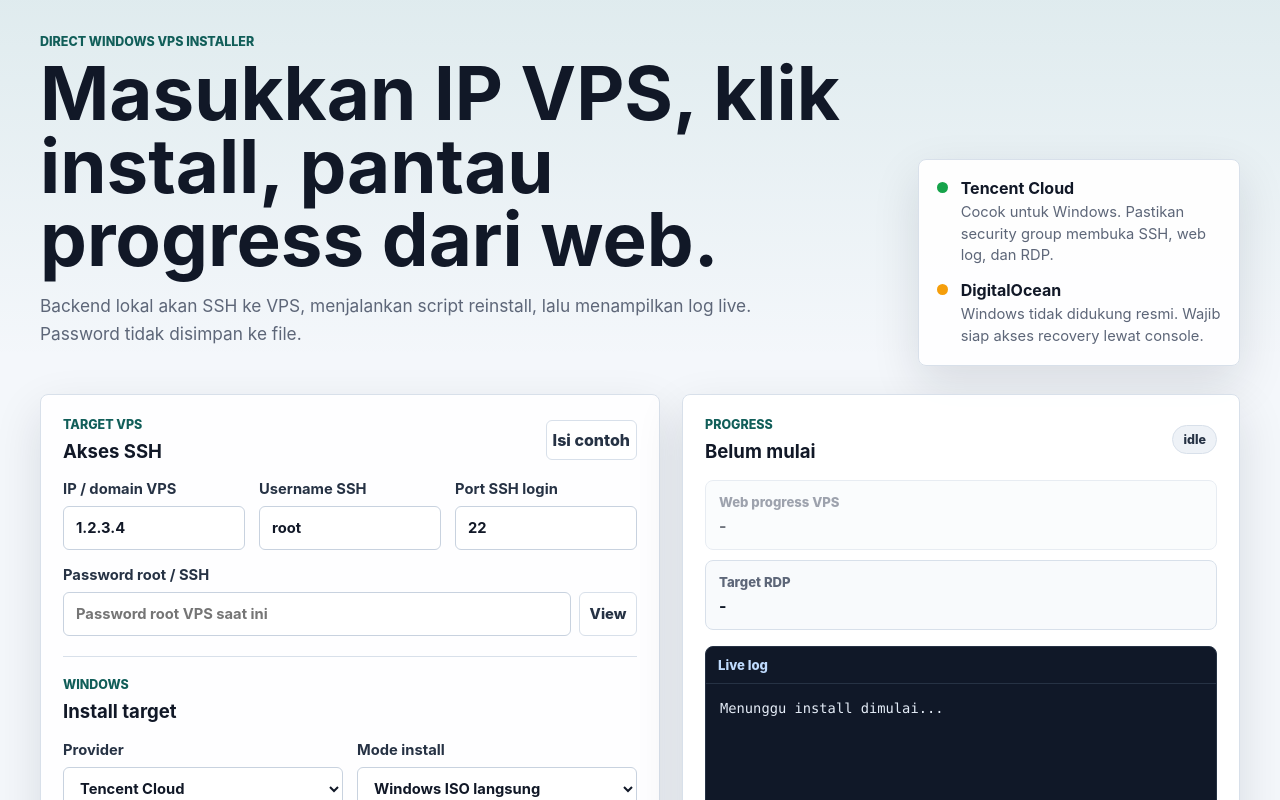
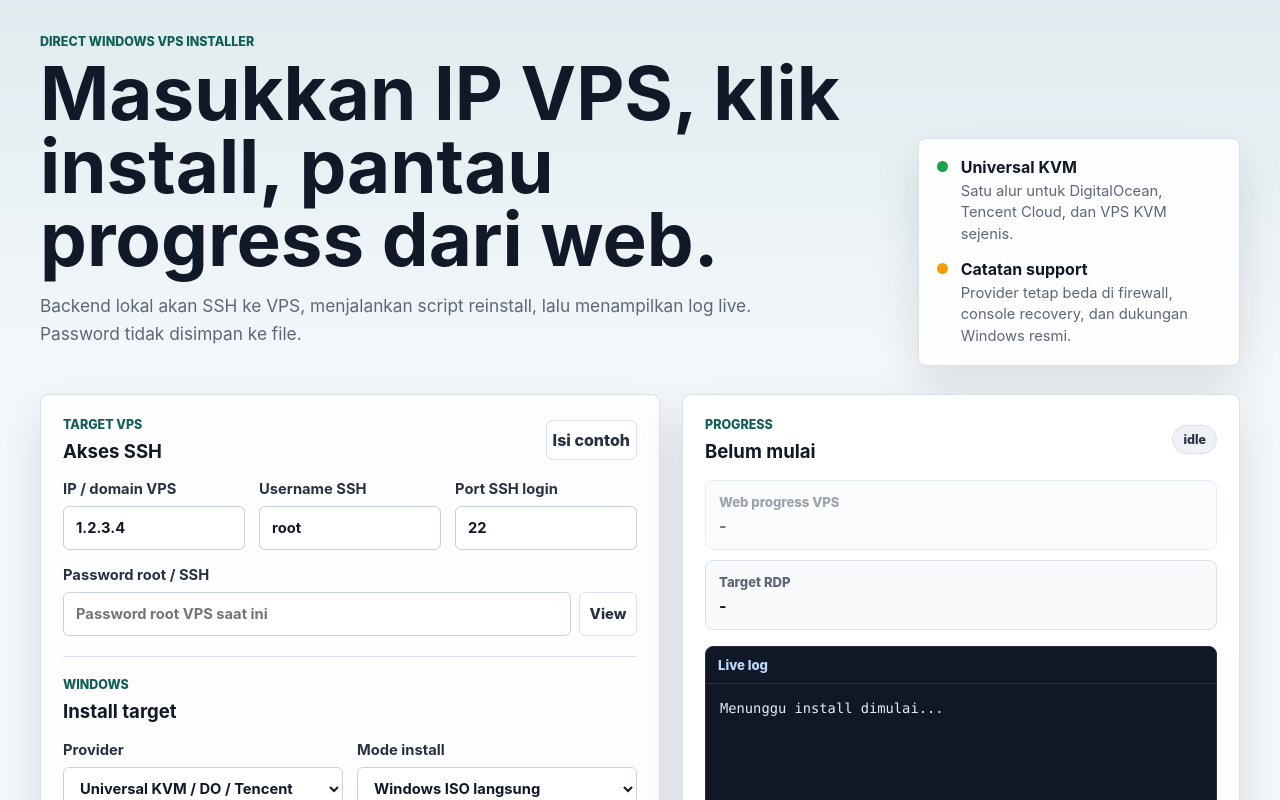
Before and after one commit to tehafidh/intsalwindows, a website: page public/index.html in a window 1280 px wide. Both pictures are taken after a click on the button "Isi contoh". Shown: the top 800 px of the page. Drawn offline with Linux system fonts and the light colour scheme.

Commit message:
Clean taskbar tray icons and unify provider mode

```diff
--- a/public/app.js
+++ b/public/app.js
@@ -43,6 +43,9 @@ function isUrl(value) {
 }
 
 function providerNotice() {
+  if (provider.value === "universal") {
+    return "Mode Universal KVM: logic install sama untuk DigitalOcean, Tencent, dan VPS KVM sejenis.";
+  }
   if (provider.value === "digitalocean") {
     return "DigitalOcean tidak support Windows resmi. Pastikan console recovery tersedia.";
   }
@@ -243,7 +246,7 @@ document.querySelector("#load-example").addEventListener("click", () => {
   host.value = "1.2.3.4";
   sshUsername.value = "root";
   sshLoginPort.value = "22";
-  provider.value = "tencent";
+  provider.value = "universal";
   mode.value = "iso";
   imageName.value = "Windows Server 2012 R2 SERVERDATACENTER";
   imageUrl.value =
--- a/public/index.html
+++ b/public/index.html
@@ -24,13 +24,13 @@
         <div class="status-panel" aria-label="Status provider">
           <div>
             <span class="status-dot ok"></span>
-            <strong>Tencent Cloud</strong>
-            <p>Cocok untuk Windows. Pastikan security group membuka SSH, web log, dan RDP.</p>
+            <strong>Universal KVM</strong>
+            <p>Satu alur untuk DigitalOcean, Tencent Cloud, dan VPS KVM sejenis.</p>
           </div>
           <div>
             <span class="status-dot warn"></span>
-            <strong>DigitalOcean</strong>
-            <p>Windows tidak didukung resmi. Wajib siap akses recovery lewat console.</p>
+            <strong>Catatan support</strong>
+            <p>Provider tetap beda di firewall, console recovery, dan dukungan Windows resmi.</p>
           </div>
         </div>
       </section>
@@ -83,6 +83,7 @@
             <label>
               Provider
               <select id="provider" name="provider">
+                <option value="universal">Universal KVM / DO / Tencent</option>
                 <option value="tencent">Tencent Cloud</option>
                 <option value="digitalocean">DigitalOcean</option>
                 <option value="other">Provider lain / VPS biasa</option>
```
Also changed, not shown: README-ID.md, README.md, 1 other file.
